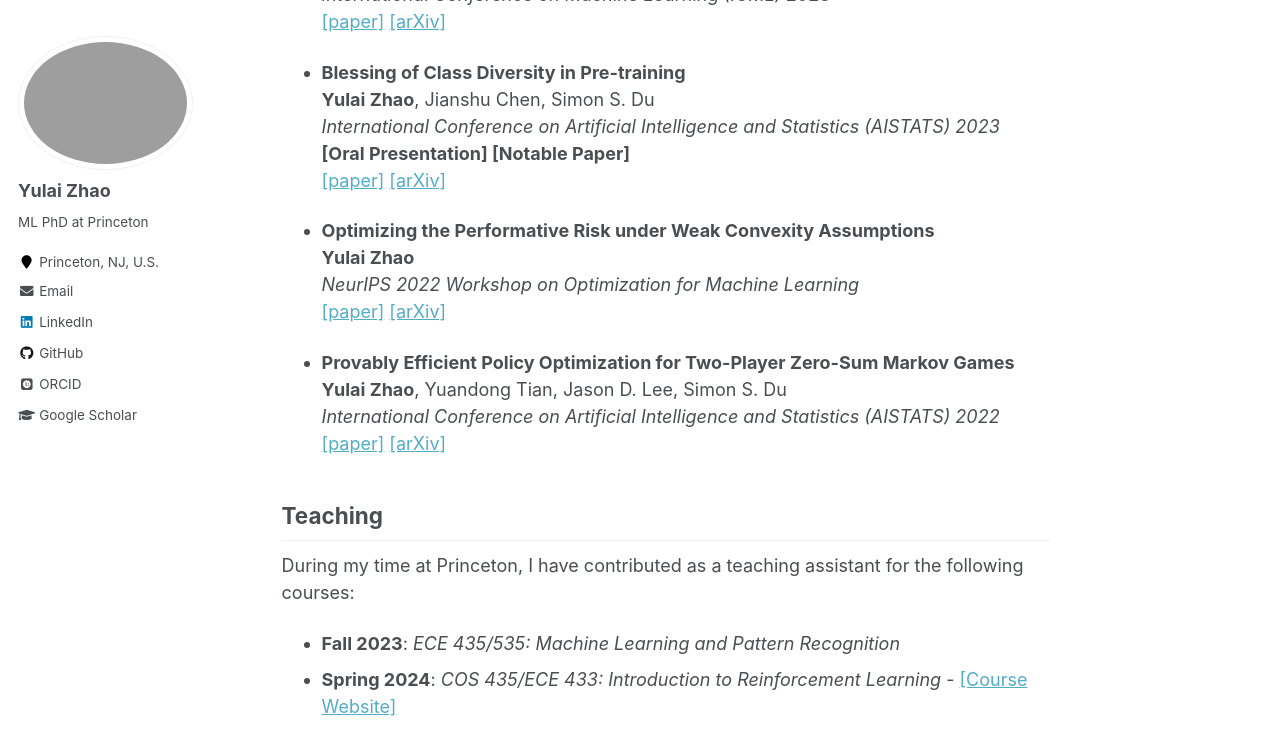
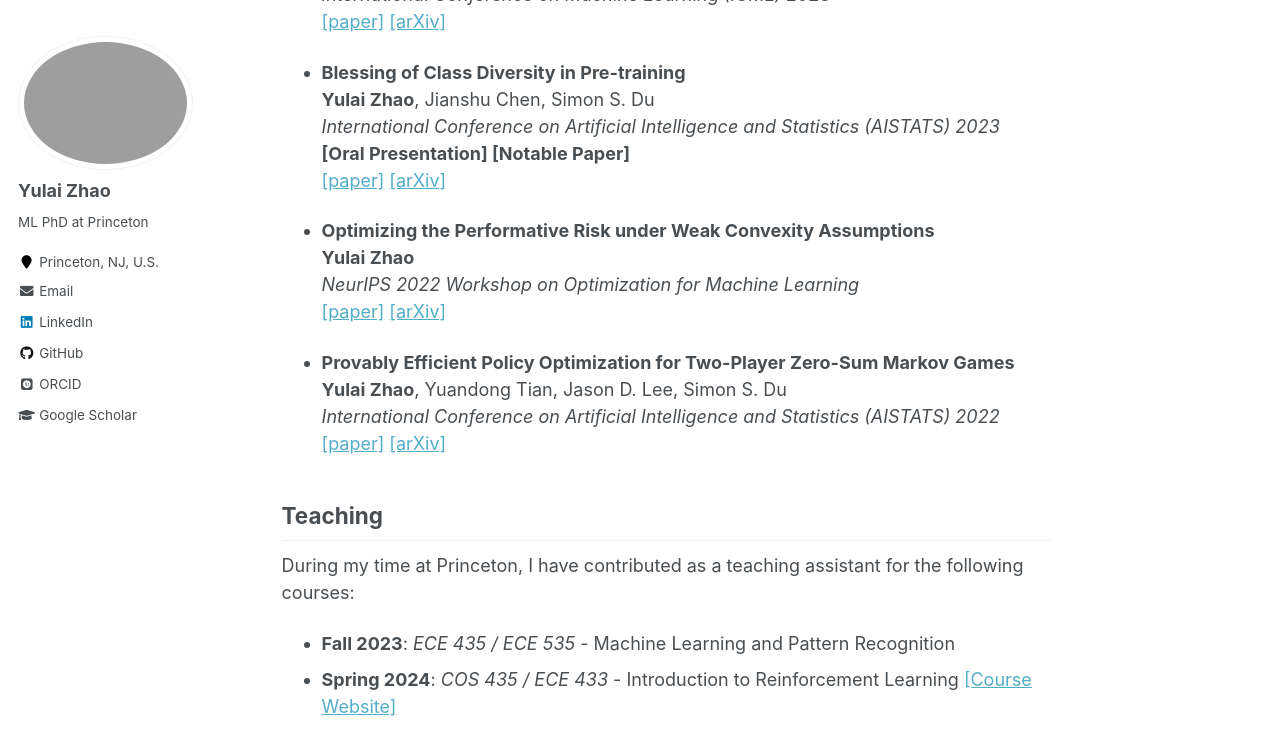
Before and after one commit to zhaoyl18/zhaoyl18.github.io, a Jekyll site: the page built from _pages/about.md, in a window 1280 px wide and 900 px high, scrolled down 889 px. Shown: the top 755 px of the window. Built offline with Jekyll 4.4.1, drawn with Linux system fonts in a browser that asks for light colours; some web fonts are replaced.

Commit message:
Update about.md

```diff
--- a/_pages/about.md
+++ b/_pages/about.md
@@ -51,6 +51,6 @@ My research primarily explores the theories and practical applications of modern
 
 During my time at Princeton, I have contributed as a teaching assistant for the following courses:
 
-* **Fall 2023**: *ECE 435/535: Machine Learning and Pattern Recognition*
-* **Spring 2024**: *COS 435/ECE 433: Introduction to Reinforcement Learning* - [[Course Website]](https://ben-eysenbach.github.io/intro-rl/)
+- **Fall 2023**: *ECE 435 / ECE 535* - Machine Learning and Pattern Recognition
+- **Spring 2024**: *COS 435 / ECE 433* - Introduction to Reinforcement Learning [[Course Website]](https://ben-eysenbach.github.io/intro-rl/)
 <!-- * SML 505: Modern Statistics (2024 Spring) -->
```
